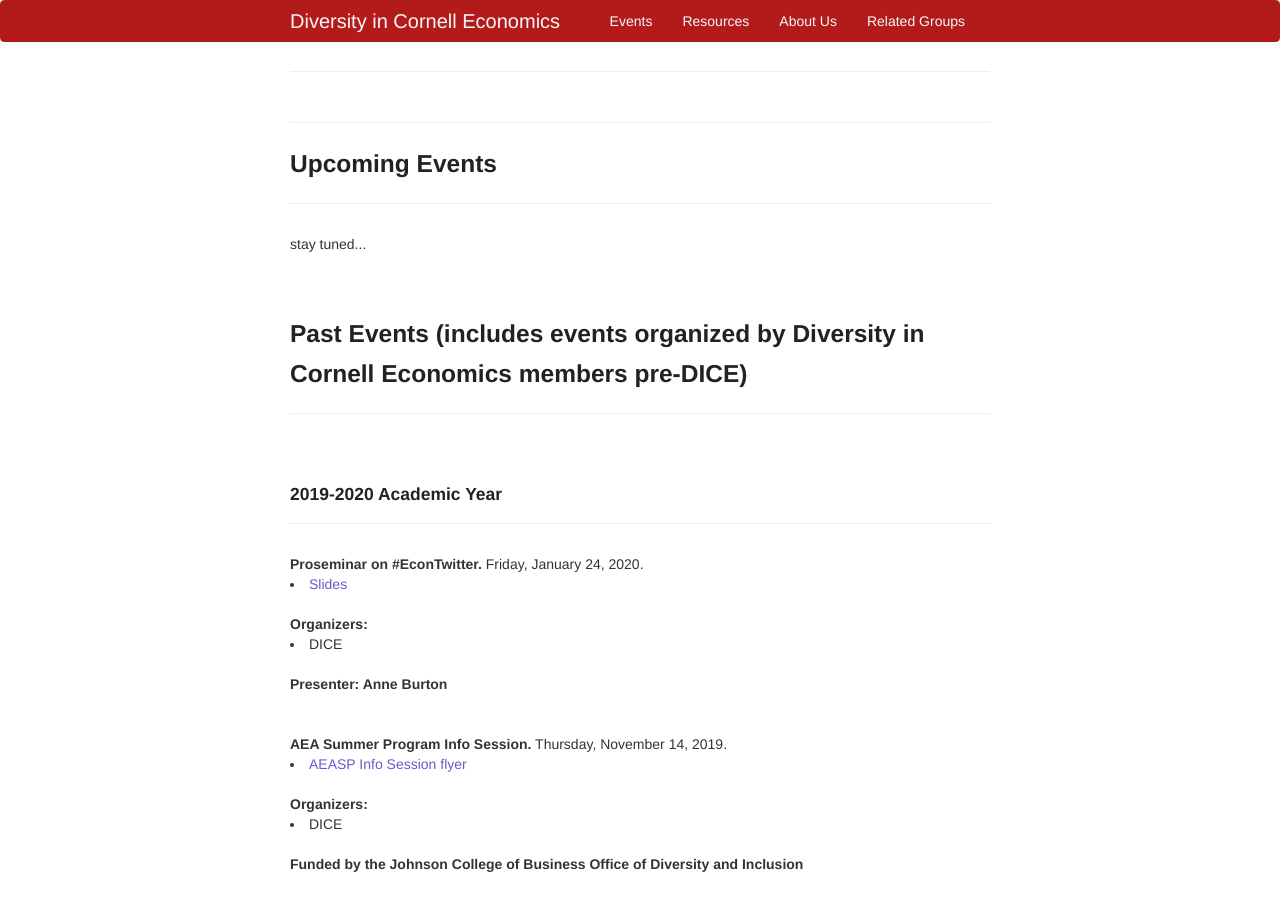
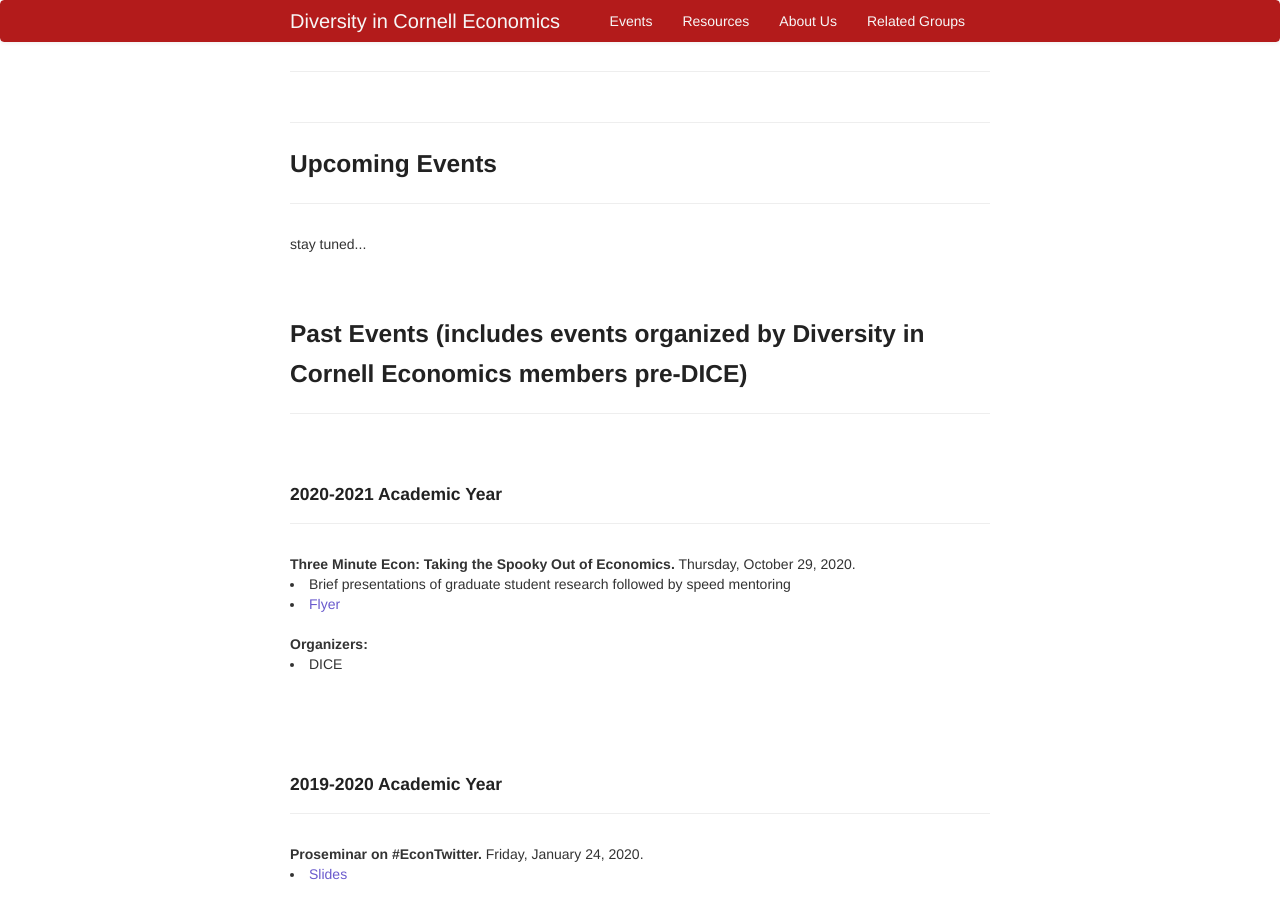
Before and after one commit to aponce6/Diversity-in-Cornell-Economics.github.io, a Jekyll site: the page built from pages/events.md, in a window 1280 px wide and 900 px high. Built offline with Jekyll 4.4.1, drawn with Linux system fonts in a browser that asks for light colours; our own code applies the rules of GitHub Pages for plain Markdown files.

Commit message:
update events

```diff
--- a/pages/events.md
+++ b/pages/events.md
@@ -46,6 +46,23 @@ To remove the underline from the title, remove the <u> tags (<u> and </u>)
 <div class="page-header">
 <h3>Past Events (includes events organized by Diversity in Cornell Economics members pre-DICE)</h3>
 </div>
+
+<br/>
+<div class="page-header">
+<h4>2020-2021 Academic Year</h4>
+</div>
+
+<strong>Three Minute Econ: Taking the Spooky Out of Economics.</strong> Thursday, October 29, 2020.
+<li>Brief presentations of graduate student research followed by speed mentoring</li>
+<li><a href="{{ BASE_PATH }}/assets/Three Minute Economics.pdf">Flyer</a></li>
+<br/>
+<strong>Organizers:</strong>
+<li>DICE</li>
+
+<br/>
+<br/>
+<br/>
+
 
 <br/>
 <div class="page-header">
```
Also changed, not shown: 1 other file.
